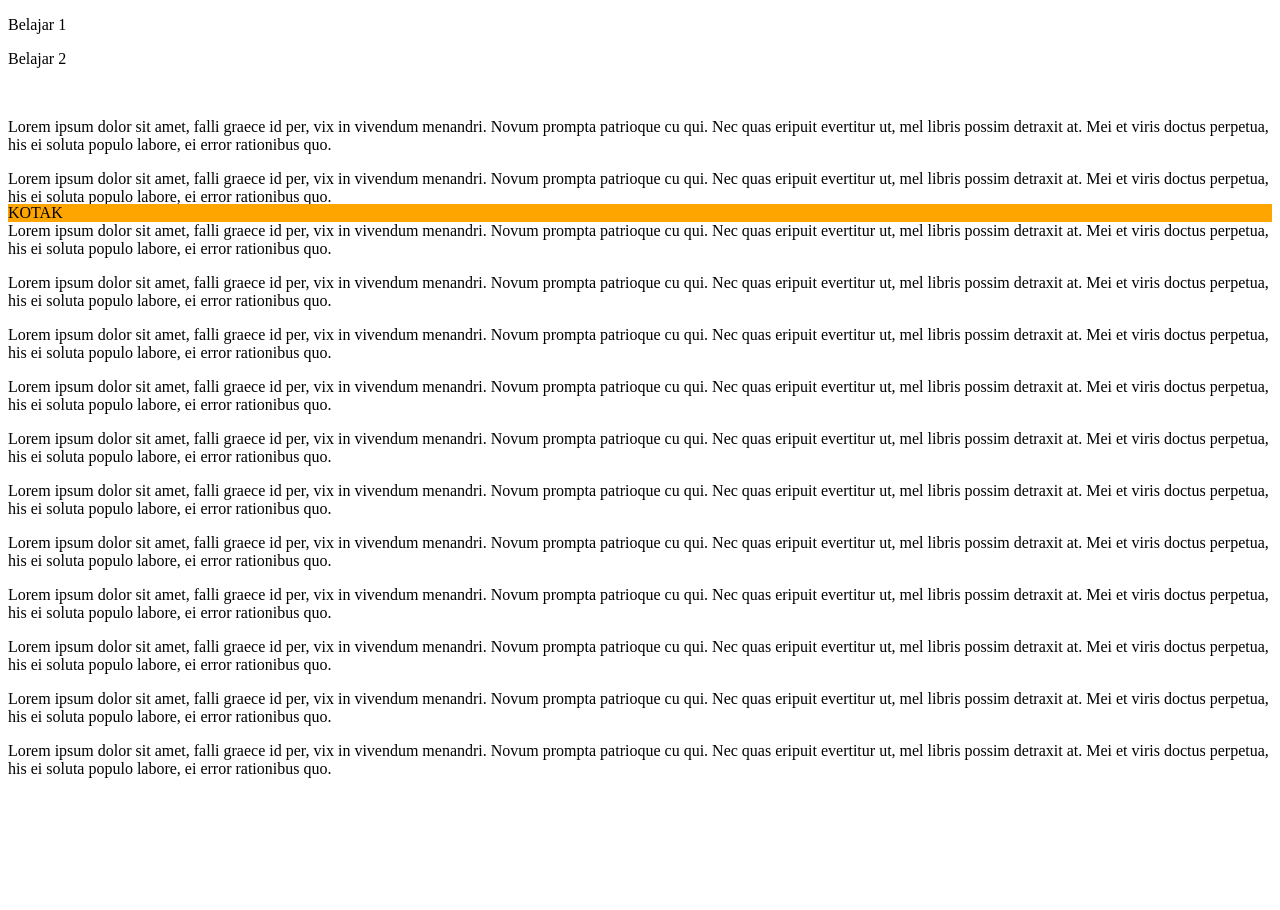
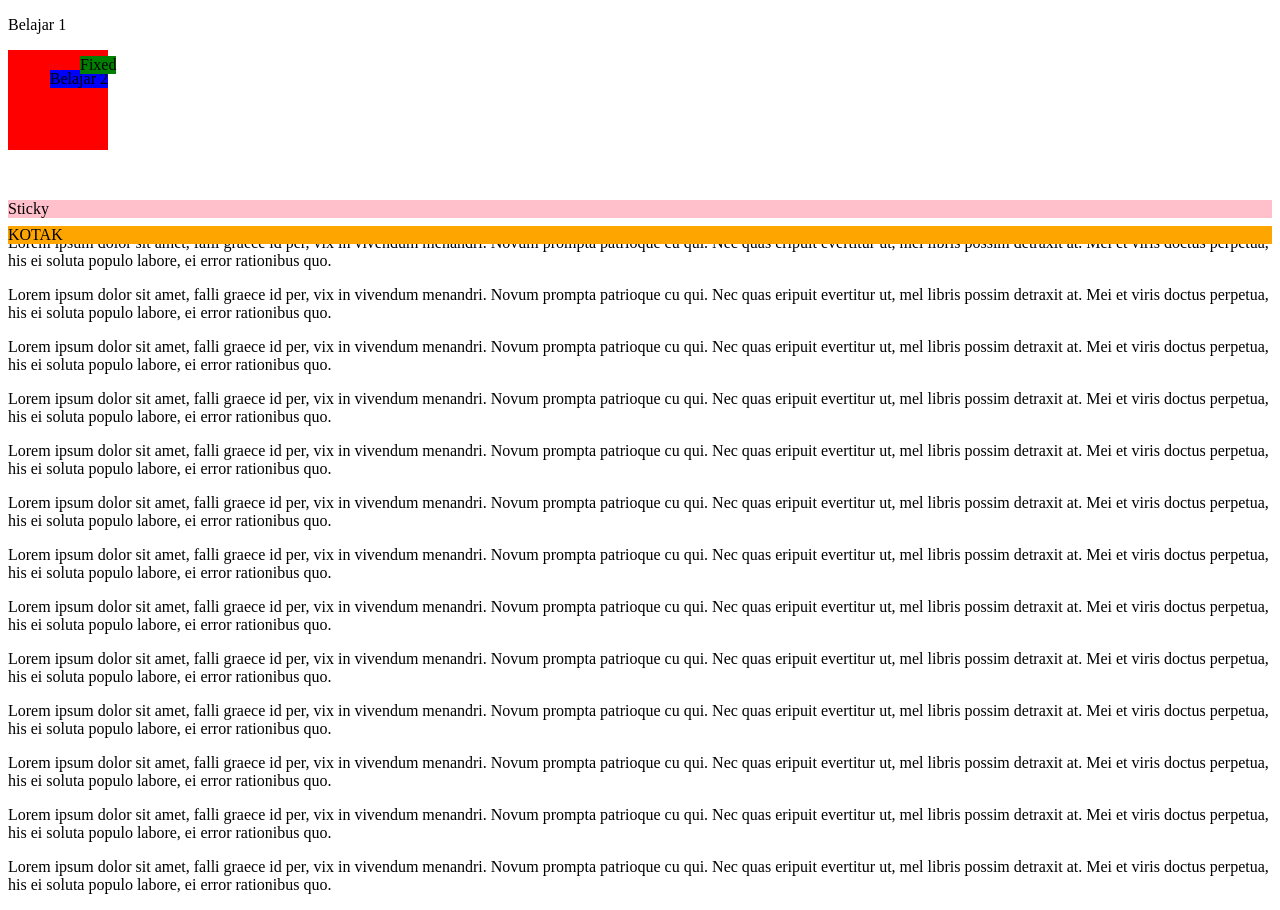
Before and after one commit to jokoss92/ruangbelajar, a plain HTML site: page position.html in a window 1280 px wide. Before the commit the page ends 800 px from the top, so only its background shows below. Drawn offline with Linux system fonts and the light colour scheme.

Commit message:
Overflow

```diff
--- a/position.html
+++ b/position.html
@@ -10,22 +10,52 @@
 </head>
 
 <body>
-<p>Belajar 1</p>
-<p>Belajar 2</p>
-<p class="kotak">KOTAK</p>
-<p>Lorem ipsum dolor sit amet, falli graece id per, vix in vivendum menandri. Novum prompta patrioque cu qui. Nec quas eripuit evertitur ut, mel libris possim detraxit at. Mei et viris doctus perpetua, his ei soluta populo labore, ei error rationibus quo.</p>
-<p>Lorem ipsum dolor sit amet, falli graece id per, vix in vivendum menandri. Novum prompta patrioque cu qui. Nec quas eripuit evertitur ut, mel libris possim detraxit at. Mei et viris doctus perpetua, his ei soluta populo labore, ei error rationibus quo.</p>
-<p>Lorem ipsum dolor sit amet, falli graece id per, vix in vivendum menandri. Novum prompta patrioque cu qui. Nec quas eripuit evertitur ut, mel libris possim detraxit at. Mei et viris doctus perpetua, his ei soluta populo labore, ei error rationibus quo.</p>
-<p>Lorem ipsum dolor sit amet, falli graece id per, vix in vivendum menandri. Novum prompta patrioque cu qui. Nec quas eripuit evertitur ut, mel libris possim detraxit at. Mei et viris doctus perpetua, his ei soluta populo labore, ei error rationibus quo.</p>
-<p>Lorem ipsum dolor sit amet, falli graece id per, vix in vivendum menandri. Novum prompta patrioque cu qui. Nec quas eripuit evertitur ut, mel libris possim detraxit at. Mei et viris doctus perpetua, his ei soluta populo labore, ei error rationibus quo.</p>
-<p>Lorem ipsum dolor sit amet, falli graece id per, vix in vivendum menandri. Novum prompta patrioque cu qui. Nec quas eripuit evertitur ut, mel libris possim detraxit at. Mei et viris doctus perpetua, his ei soluta populo labore, ei error rationibus quo.</p>
-<p>Lorem ipsum dolor sit amet, falli graece id per, vix in vivendum menandri. Novum prompta patrioque cu qui. Nec quas eripuit evertitur ut, mel libris possim detraxit at. Mei et viris doctus perpetua, his ei soluta populo labore, ei error rationibus quo.</p>
-<p>Lorem ipsum dolor sit amet, falli graece id per, vix in vivendum menandri. Novum prompta patrioque cu qui. Nec quas eripuit evertitur ut, mel libris possim detraxit at. Mei et viris doctus perpetua, his ei soluta populo labore, ei error rationibus quo.</p>
-<p>Lorem ipsum dolor sit amet, falli graece id per, vix in vivendum menandri. Novum prompta patrioque cu qui. Nec quas eripuit evertitur ut, mel libris possim detraxit at. Mei et viris doctus perpetua, his ei soluta populo labore, ei error rationibus quo.</p>
-<p>Lorem ipsum dolor sit amet, falli graece id per, vix in vivendum menandri. Novum prompta patrioque cu qui. Nec quas eripuit evertitur ut, mel libris possim detraxit at. Mei et viris doctus perpetua, his ei soluta populo labore, ei error rationibus quo.</p>
-<p>Lorem ipsum dolor sit amet, falli graece id per, vix in vivendum menandri. Novum prompta patrioque cu qui. Nec quas eripuit evertitur ut, mel libris possim detraxit at. Mei et viris doctus perpetua, his ei soluta populo labore, ei error rationibus quo.</p>
-<p>Lorem ipsum dolor sit amet, falli graece id per, vix in vivendum menandri. Novum prompta patrioque cu qui. Nec quas eripuit evertitur ut, mel libris possim detraxit at. Mei et viris doctus perpetua, his ei soluta populo labore, ei error rationibus quo.</p>
-<p>Lorem ipsum dolor sit amet, falli graece id per, vix in vivendum menandri. Novum prompta patrioque cu qui. Nec quas eripuit evertitur ut, mel libris possim detraxit at. Mei et viris doctus perpetua, his ei soluta populo labore, ei error rationibus quo.</p>
+    <p>Belajar 1</p>
+    <div>
+        <p class="belajar2">Belajar 2</p>
+    </div>
+    <p class="kotak">KOTAK</p>
+    <p class="fix">Fixed</p>
+    <p class="stick">Sticky</p>
+    <p>Lorem ipsum dolor sit amet, falli graece id per, vix in vivendum menandri. Novum prompta patrioque cu qui. Nec
+        quas eripuit evertitur ut, mel libris possim detraxit at. Mei et viris doctus perpetua, his ei soluta populo
+        labore, ei error rationibus quo.</p>
+    <p>Lorem ipsum dolor sit amet, falli graece id per, vix in vivendum menandri. Novum prompta patrioque cu qui. Nec
+        quas eripuit evertitur ut, mel libris possim detraxit at. Mei et viris doctus perpetua, his ei soluta populo
+        labore, ei error rationibus quo.</p>
+    <p>Lorem ipsum dolor sit amet, falli graece id per, vix in vivendum menandri. Novum prompta patrioque cu qui. Nec
+        quas eripuit evertitur ut, mel libris possim detraxit at. Mei et viris doctus perpetua, his ei soluta populo
+        labore, ei error rationibus quo.</p>
+    <p>Lorem ipsum dolor sit amet, falli graece id per, vix in vivendum menandri. Novum prompta patrioque cu qui. Nec
+        quas eripuit evertitur ut, mel libris possim detraxit at. Mei et viris doctus perpetua, his ei soluta populo
+        labore, ei error rationibus quo.</p>
+    <p>Lorem ipsum dolor sit amet, falli graece id per, vix in vivendum menandri. Novum prompta patrioque cu qui. Nec
+        quas eripuit evertitur ut, mel libris possim detraxit at. Mei et viris doctus perpetua, his ei soluta populo
+        labore, ei error rationibus quo.</p>
+    <p>Lorem ipsum dolor sit amet, falli graece id per, vix in vivendum menandri. Novum prompta patrioque cu qui. Nec
+        quas eripuit evertitur ut, mel libris possim detraxit at. Mei et viris doctus perpetua, his ei soluta populo
+        labore, ei error rationibus quo.</p>
+    <p>Lorem ipsum dolor sit amet, falli graece id per, vix in vivendum menandri. Novum prompta patrioque cu qui. Nec
+        quas eripuit evertitur ut, mel libris possim detraxit at. Mei et viris doctus perpetua, his ei soluta populo
+        labore, ei error rationibus quo.</p>
+    <p>Lorem ipsum dolor sit amet, falli graece id per, vix in vivendum menandri. Novum prompta patrioque cu qui. Nec
+        quas eripuit evertitur ut, mel libris possim detraxit at. Mei et viris doctus perpetua, his ei soluta populo
+        labore, ei error rationibus quo.</p>
+    <p>Lorem ipsum dolor sit amet, falli graece id per, vix in vivendum menandri. Novum prompta patrioque cu qui. Nec
+        quas eripuit evertitur ut, mel libris possim detraxit at. Mei et viris doctus perpetua, his ei soluta populo
+        labore, ei error rationibus quo.</p>
+    <p>Lorem ipsum dolor sit amet, falli graece id per, vix in vivendum menandri. Novum prompta patrioque cu qui. Nec
+        quas eripuit evertitur ut, mel libris possim detraxit at. Mei et viris doctus perpetua, his ei soluta populo
+        labore, ei error rationibus quo.</p>
+    <p>Lorem ipsum dolor sit amet, falli graece id per, vix in vivendum menandri. Novum prompta patrioque cu qui. Nec
+        quas eripuit evertitur ut, mel libris possim detraxit at. Mei et viris doctus perpetua, his ei soluta populo
+        labore, ei error rationibus quo.</p>
+    <p>Lorem ipsum dolor sit amet, falli graece id per, vix in vivendum menandri. Novum prompta patrioque cu qui. Nec
+        quas eripuit evertitur ut, mel libris possim detraxit at. Mei et viris doctus perpetua, his ei soluta populo
+        labore, ei error rationibus quo.</p>
+    <p>Lorem ipsum dolor sit amet, falli graece id per, vix in vivendum menandri. Novum prompta patrioque cu qui. Nec
+        quas eripuit evertitur ut, mel libris possim detraxit at. Mei et viris doctus perpetua, his ei soluta populo
+        labore, ei error rationibus quo.</p>
 </body>
 
 </html>
--- a/style/position.css
+++ b/style/position.css
@@ -1,5 +1,33 @@
 .kotak{
     position: relative;
-    top: 120px;
+    top: 60px;
     background: orange;
 }
+
+.belajar2{
+    position: absolute;
+    right: 0;
+    top: 20px;
+    margin: 0px;
+    background-color: blue;
+}
+
+div {
+    position: relative;
+    width: 100px;
+    height: 100px;
+    background: red;
+}
+
+.fix{
+    background: green;
+    position: fixed;
+    top: 40px;
+    left: 80px;
+}
+
+.stick{
+    background: pink;
+    position: sticky;
+    top: 40px;
+}
```
Also changed, not shown: overflow.html (added, +22 -0 lines), style/overflow.css (added, +13 -0 lines).
